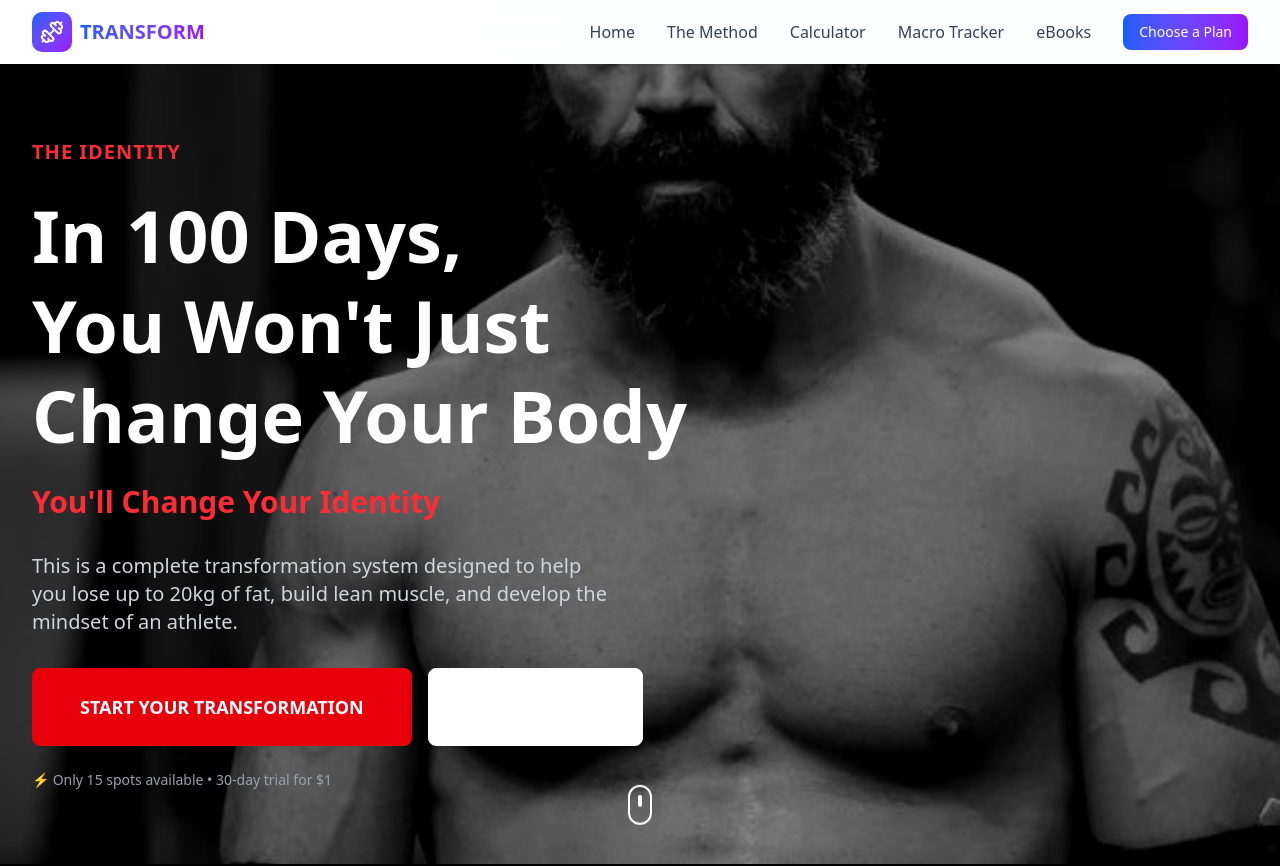
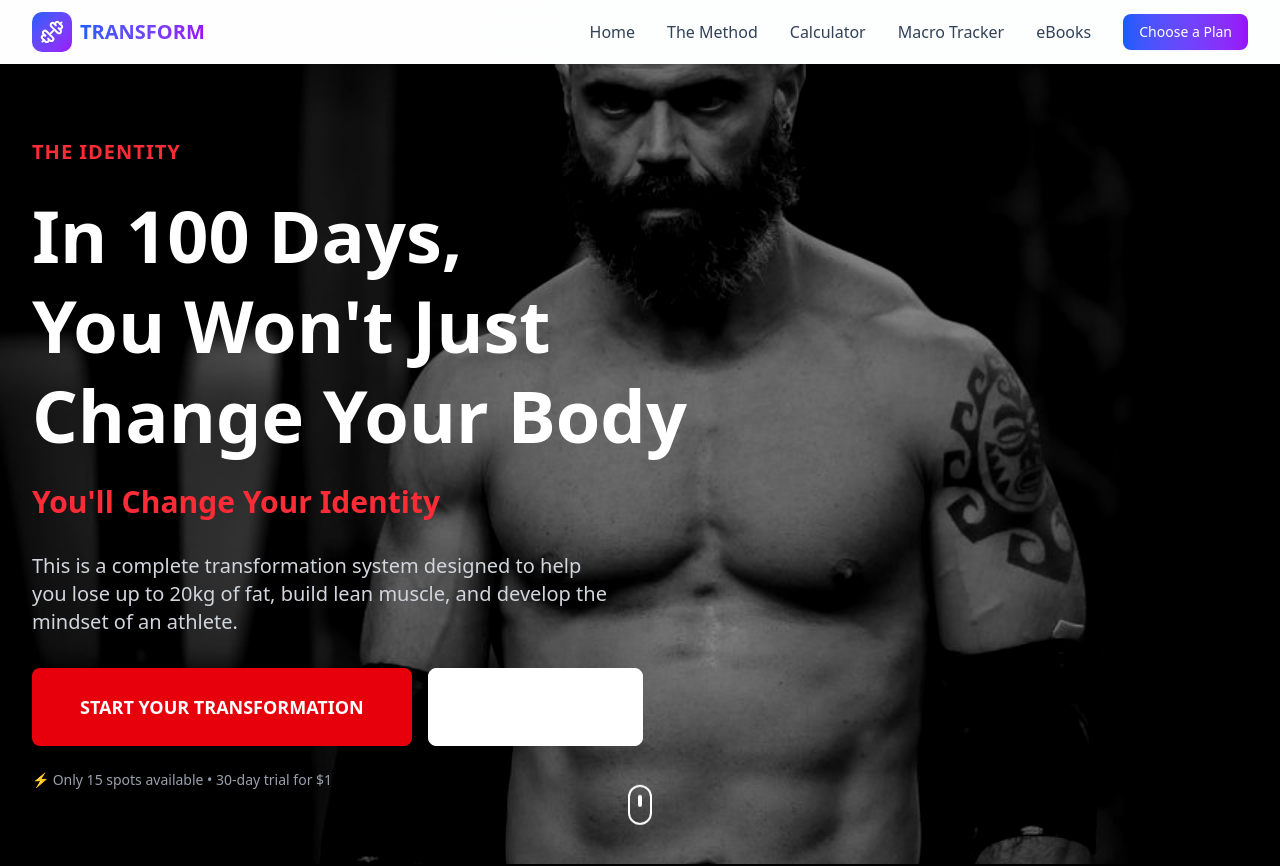
Before and after one commit to AdrianoDRJB/Transform-method, a React (Vite) app: page /identity in a window 1280 px wide. Shown: the top 866 px of the page. Built offline with nearby package versions, Linux system fonts and the light colour scheme.

Commit message:
Decrease hero photo scale to 1.0 to show more face

```diff
--- a/src/components/TheIdentity.jsx
+++ b/src/components/TheIdentity.jsx
@@ -81,8 +81,8 @@ function TheIdentity() {
           className="absolute inset-0 bg-cover bg-center"
           style={{
             backgroundImage: 'url(/hero-bw.jpg)',
-            transform: `translateY(${scrollY * 0.5}px) scale(1.5)`,
-            transformOrigin: 'center 25%',
+            transform: `translateY(${scrollY * 0.5}px) scale(1.0)`,
+            transformOrigin: 'center 30%',
             filter: 'grayscale(100%) contrast(1.2)'
           }}
         />
```
